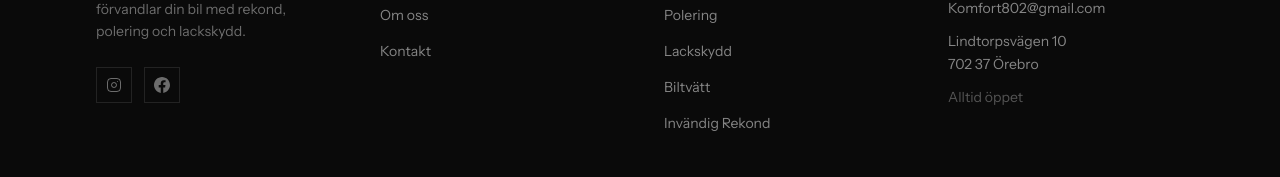
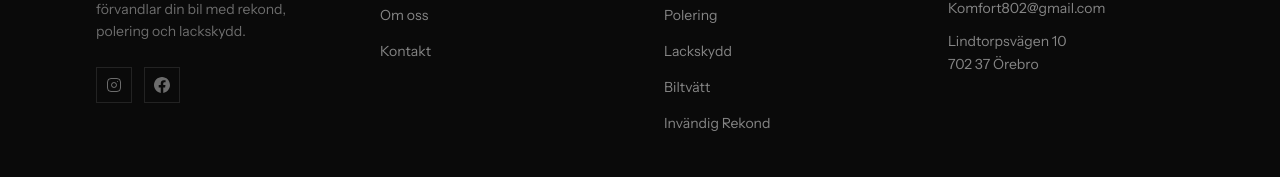
Before and after one commit to erikryden12/komfort-bilvard, a Next.js app: page / in a window 1280 px wide. Shown: the part 2592-2769 px from the top of the page. Built offline with nearby package versions, Linux system fonts and the light colour scheme.

Commit message:
fix: ta bort "Alltid öppet" från footer
Co-Authored-By: Claude Sonnet 4.6 <noreply@anthropic.com>

```diff
--- a/src/components/marketing/Footer.tsx
+++ b/src/components/marketing/Footer.tsx
@@ -104,7 +104,6 @@ export default function Footer() {
               Lindtorpsvägen 10<br />
               702 37 Örebro
             </li>
-            <li className="text-white/30">Alltid öppet</li>
           </ul>
         </div>
 
```
